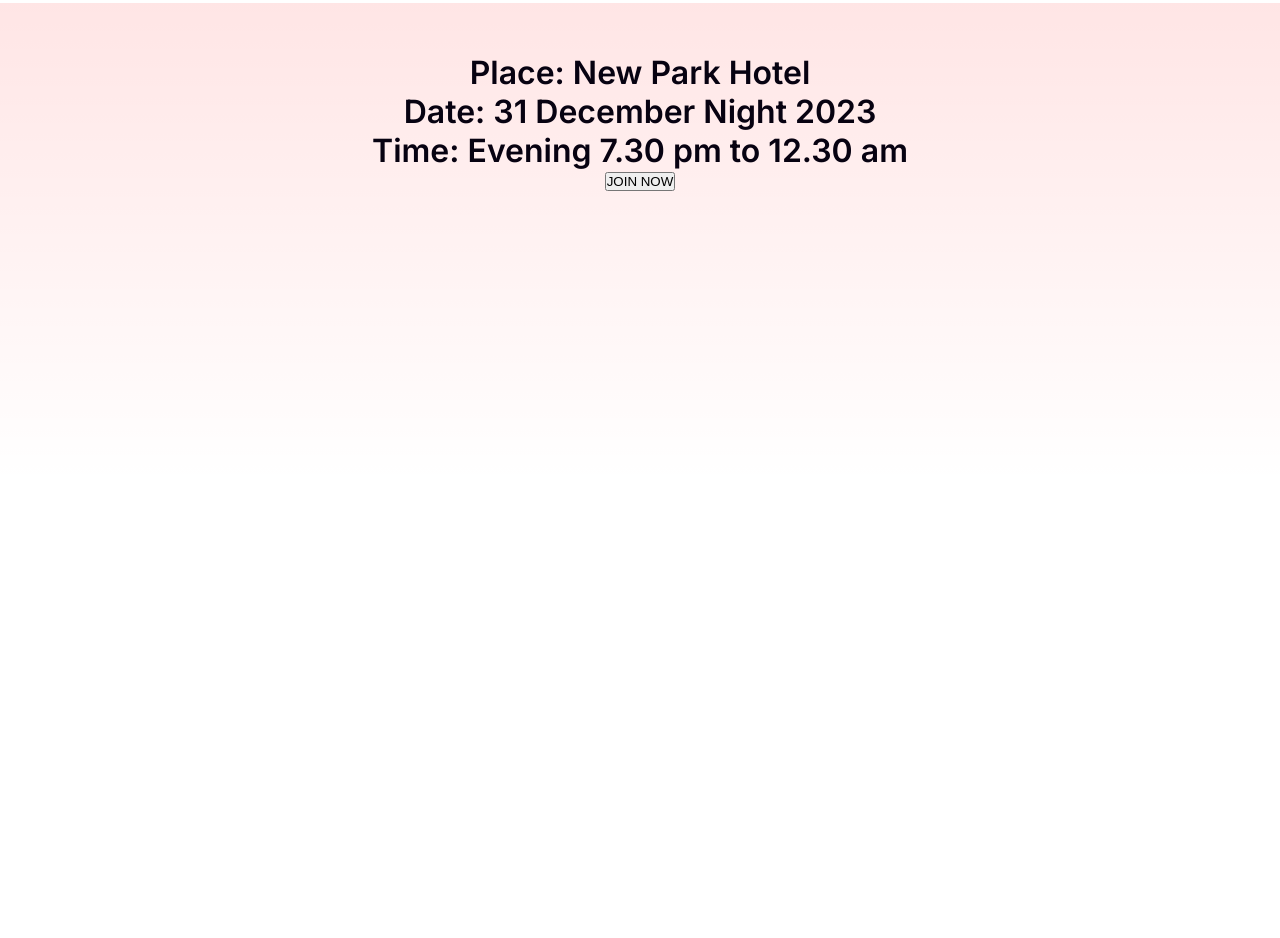
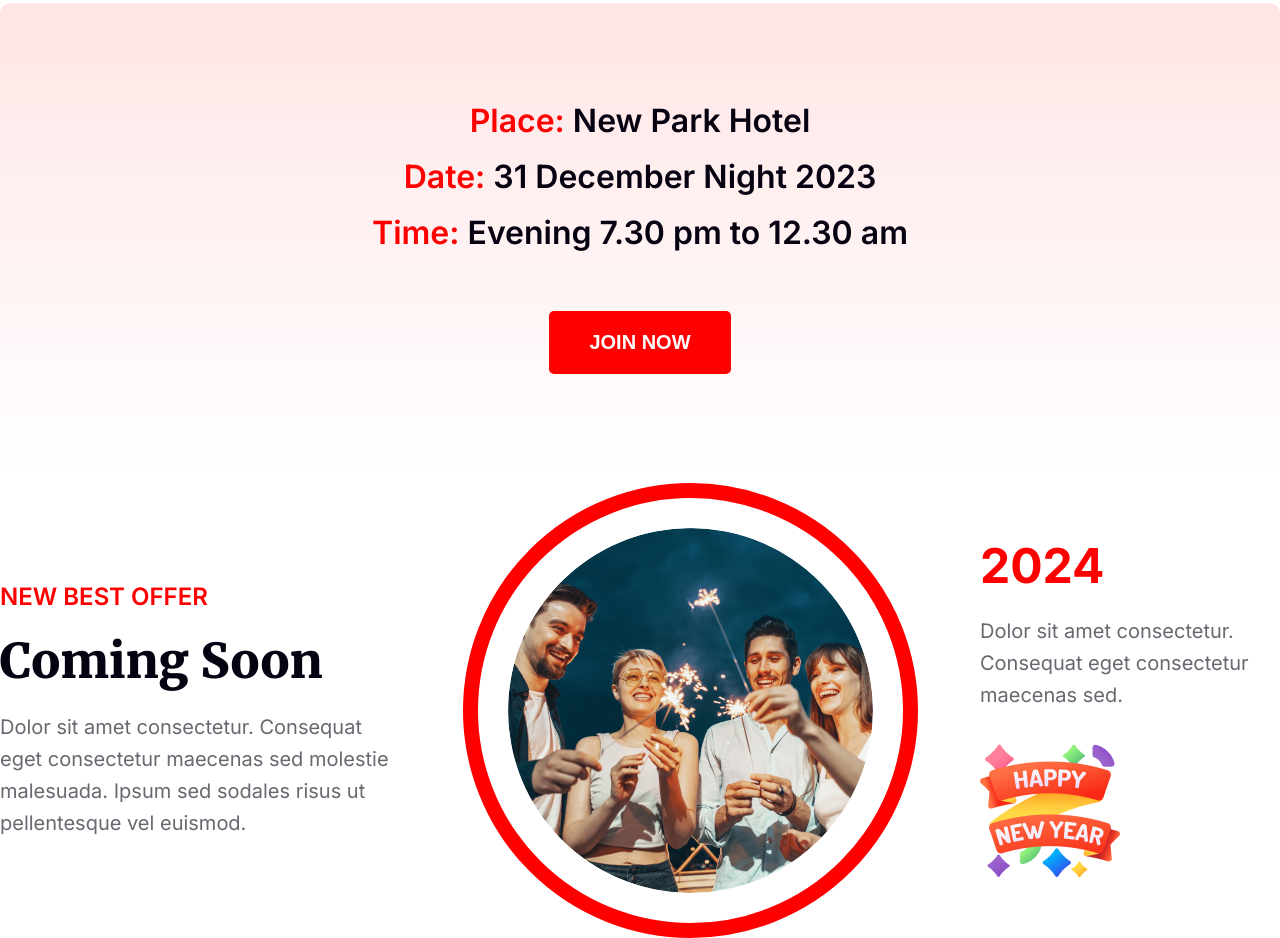
Before and after one commit to RUHULAMIN2024/assignment_1, a plain HTML site: page index.html in a window 1280 px wide. Shown: the part 2216-3154 px from the top of the page. Before the commit the page ends 2789 px from the top, so only its background shows below. Drawn offline with Linux system fonts and the light colour scheme.

Commit message:
first commit

```diff
--- a/index.html
+++ b/index.html
@@ -38,6 +38,23 @@
                 <button>JOIN NOW</button>
             </div>
         </section>
+        <section class="best_offer">
+            <div class="best_offer_content">
+                <div class="fast_content">
+                    <h3>NEW BEST OFFER</h3>
+                    <h2>Coming Soon</h2>
+                    <p>Dolor sit amet consectetur. Consequat eget consectetur maecenas sed molestie malesuada. Ipsum sed sodales risus ut pellentesque vel euismod. </p>
+                </div>
+
+
+                <img class="best_offer_img" src="resources/best_offer_img.png">
+                <div class="second_content">
+                        <h2>2024</h2>
+                        <p>Dolor sit amet consectetur. Consequat eget consectetur maecenas sed.</p>
+                        <img src="resources/new_year.png">
+                </div>
+            </div>
+        </section>
     </main>
     <footer>
 
--- a/style.css
+++ b/style.css
@@ -3,6 +3,7 @@
 *{
 	margin: 0;
 	padding: 0;
+	box-sizing: border-box;
 }
 
 body{
@@ -128,21 +129,23 @@
 /*midnight part finish*/
 
 
+/*join now part start*/
 
 
 .join_now{
 	height: 480px;
-	margin: 90px 0px;
+	border-radius: 10px;
+	margin-top: 90px;
 	background: linear-gradient(180deg, rgba(255, 0, 0, 0.10) 0%, rgba(255, 0, 0, 0.00) 100%);
 }
 
 .join_now_content{
-	width: 550px;
 	margin: 0 auto;
-	padding: 50px;
+	padding: 90px;
 	color: #070211;
 	text-align: center;
 	font-family: 'Inter', sans-serif;
+	line-height: 56px;
 }
 
 .join_now_content h3{
@@ -151,9 +154,83 @@
 }
 
 .join_now_content span{
-
+	color: #F00;
 }
 
 .join_now_content button{
+	background: #F00;
+	color: #FFF;
+	font-size: 20px;
+	font-weight: 700;
+	padding: 20px 40px;
+	margin-top: 50px;
+	border: none;
+	border-radius: 5px;
+}
 
+
+/*join now part finish*/
+
+
+/*best offer part start*/
+
+
+.best_offer_content{
+	display: flex;
+	justify-content: space-between;
+	align-items: center;
 }
+
+.fast_content{
+	width: 400px;
+}
+
+
+.fast_content h3{
+	color: #F00;
+	font-family: 'Inter', sans-serif;
+	font-size: 24px;
+	font-weight: 600;
+}
+
+.fast_content h2{
+	color: #070211;
+	font-size: 48px;
+	font-weight: 900;
+	padding: 20px 0px;
+}
+
+.fast_content p{
+	color: rgba(7, 2, 17, 0.60);
+	font-family: 'Inter', sans-serif;
+	font-size: 20px;
+	line-height: 32px
+}
+
+.best_offer_img {
+	padding: 30px;
+	border: 15px solid #F00;
+	border-radius: 50%;
+}
+
+.second_content{
+	width: 300px;
+}
+
+.second_content h2{
+	color: #F00;
+	font-family: 'Inter', sans-serif;
+	font-size: 48px;
+	font-weight: 700;
+}
+
+.second_content p{
+	color: rgba(7, 2, 17, 0.60);
+	font-family: 'Inter', sans-serif;
+	font-size: 20px;
+	line-height: 32px;
+	margin: 20px 0px 30px;
+}
+
+
+/*best offer part finish*/
```
Also changed, not shown: resources/best_offer_img.png (renamed from resources/Ellipse 1.png), resources/new_year.png (renamed from resources/Group 96.png).
